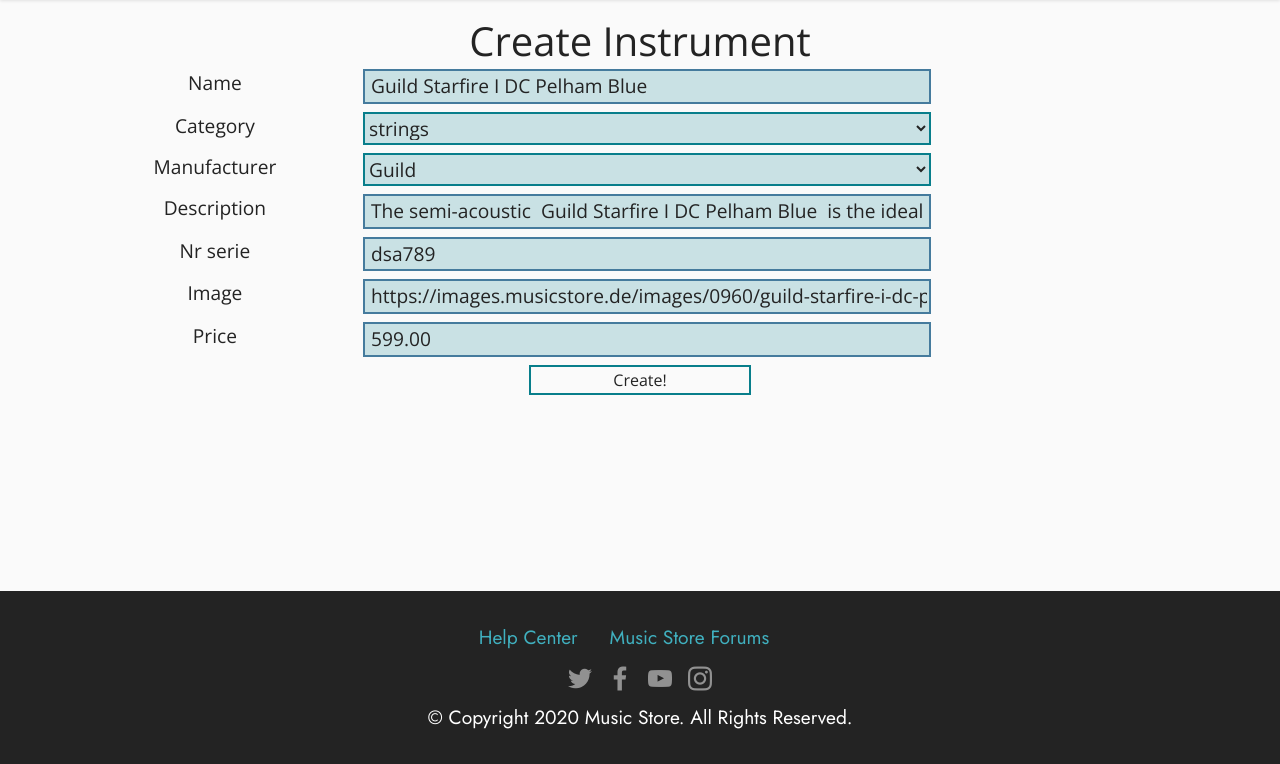
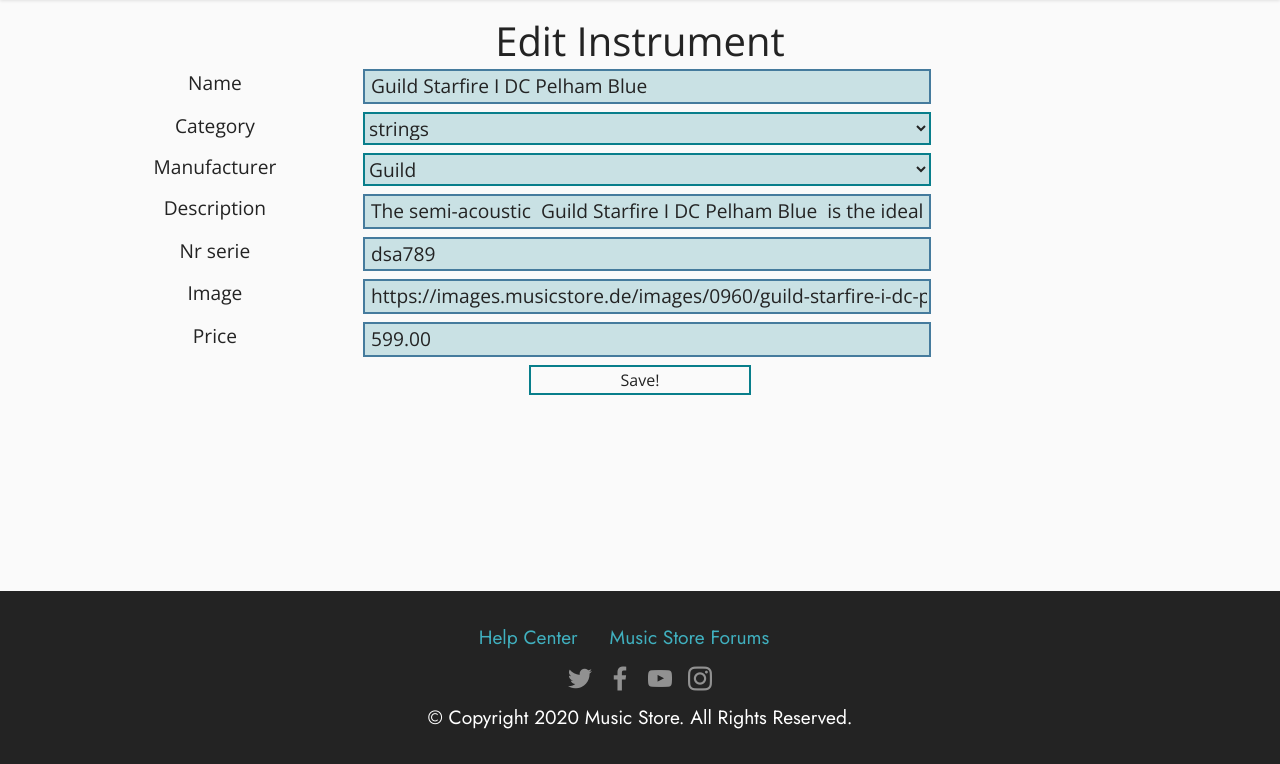
Before and after one commit to immarianaas/MusicStore, a Django app: page /edit/instruments/1 in a window 1280 px wide. Shown: the part 71-835 px from the top of the page. Run offline with Django 3.2, Linux system fonts and the light colour scheme; a user stored in the database is signed in; data comes from the database, SQL or seed files in the repository; both versions use the stored data as it was before the commit; some libraries are stand-ins or nearby versions.

Commit message:
resolver problemas

```diff
--- a/app/views.py
+++ b/app/views.py
@@ -127,7 +127,7 @@ def see_manufacturers_details(request, id):
 
     instr_info_completa = { i.id: [i, Item.objects.get(instrument=i), Item.objects.get(instrument=i) in wishlist_item ] for i in instrumentos }
 
-    instr_info_completa = { i.id: [i, Item.objects.get(instrument=i)] for i in instrumentos }
+    #instr_info_completa = { i.id: [i, Item.objects.get(instrument=i)] for i in instrumentos }
     admin = request.user.groups.filter(name='staff').exists()
     return render(request, 'manufacturer_details.html', {'manu' : manu, 'prods' : instr_info_completa, "admin" : admin})
 
@@ -156,7 +156,7 @@ def add_item(request): # ALTERADO DE add_instrument
     form = InstrumentSlashItemForm()
     #form2 = ItemForm()
     admin = request.user.groups.filter(name='staff').exists()
-    return render(request, 'create_instrument.html', {'form':form, 'admin' : admin}) # 'form2' : form2})
+    return render(request, 'create_instrument.html', {'form':form, 'admin' : admin, 'op': 'Create'}) # 'form2' : form2})
 
 
 @login_required(login_url='/login/')
@@ -277,7 +277,7 @@ def edit_instrument(request, id):
         return redirect('/instruments/' + str(id))
 
     form = InstrumentSlashItemForm(instance=inicial, initial={'price': item.price})
-    return render(request, 'create_instrument.html', {'form' : form})
+    return render(request, 'create_instrument.html', {'form' : form, 'op' : 'Edit'})
 
 @login_required(login_url='/login/')
 def edit_account(request):
@@ -500,7 +500,7 @@ def password_change_done(request):
 @permission_required('app.delete_instrument', raise_exception=True)
 def delete_instrument(request, id):
     try:
-        Item.objects.get(pk=id).delete()
+        Item.objects.get(pk=id).instrument.delete()
     except:
         return redirect("/")
     return redirect("/instruments")
@@ -524,8 +524,9 @@ def edit_manufacturer(request, id):
         return redirect("/")
     if request.method == 'POST':
         form = ManufacturerForm(request.POST, instance=manu)
-        form.save()
-        return redirect('/manufacturers/' + str(manu.id))
+        if form.is_valid():
+            form.save()
+            return redirect('/manufacturers/' + str(manu.id))
     form = ManufacturerForm(instance=manu)
     return render(request, 'edit_manufacturer.html', {'form' : form})
 
--- a/templates/create_instrument.html
+++ b/templates/create_instrument.html
@@ -1,8 +1,8 @@
 {% extends 'layout.html' %}
 {% block content %}
     <div class="container form-container">
-        <h1>Create Instrument</h1>
-        {% include 'form.html' with submit_val='Create!' %}
+        <h1>{{ op }} Instrument</h1>
+        {% include 'form.html' with submit_val='Save!' %}
     </div>
 {% endblock %}
 <!--{{ form2 }}-->
```
Also changed, not shown: app/migrations/0001_initial.py (deleted), db.sqlite3 (deleted).
